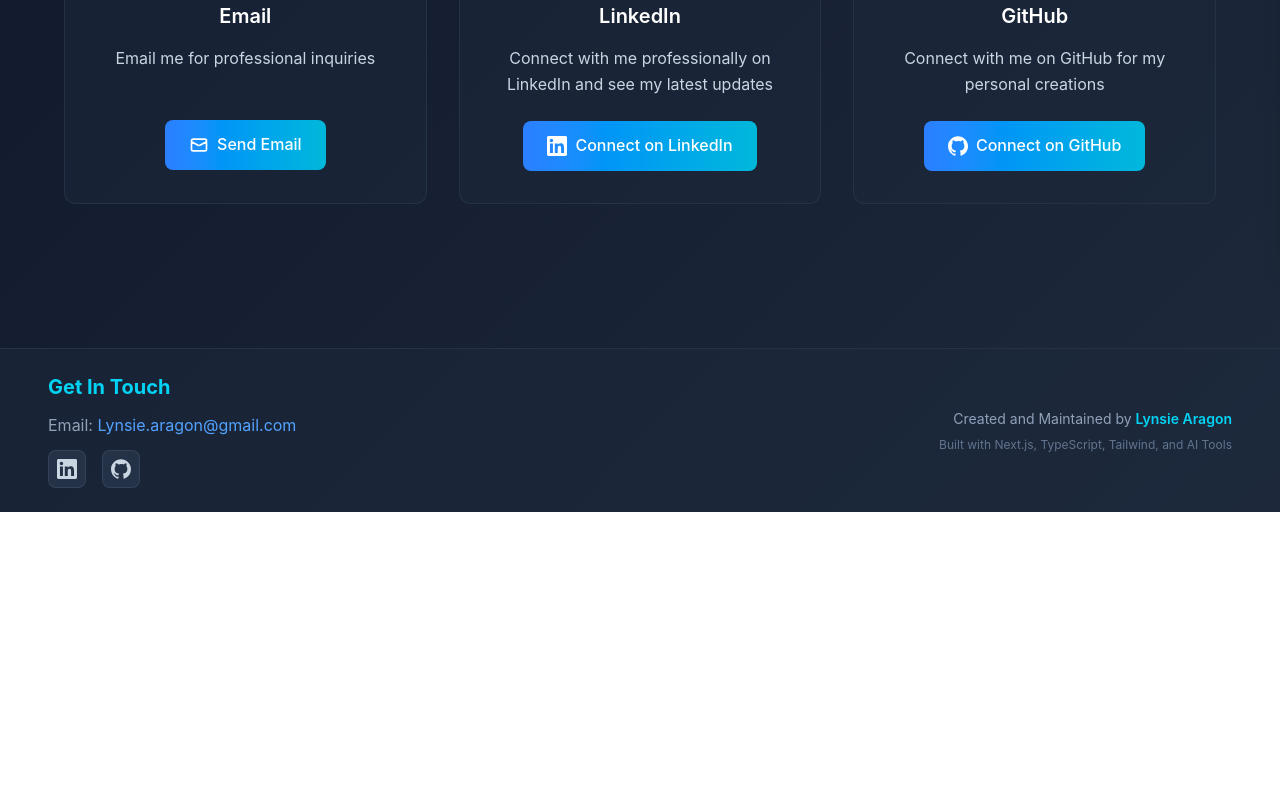
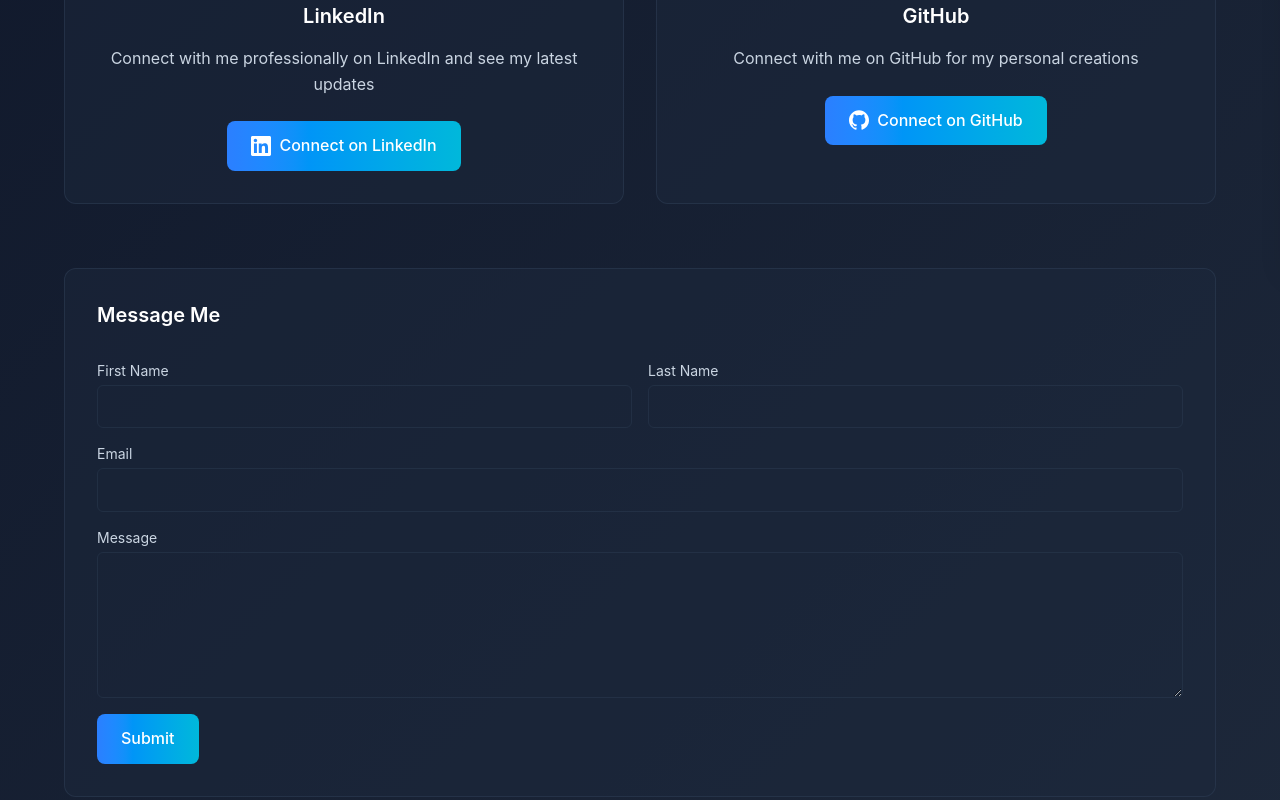
Before and after one commit to Lynsiearagon/lynsie-aragon-portfolio, a Next.js app: page /connect in a window 1280 px wide. Shown: the part 540-1340 px from the top of the page. Before the commit the page ends 1052 px from the top, so only its background shows below. Built offline with nearby package versions, Linux system fonts and the light colour scheme.

Commit message:
Add Contact Form

```diff
--- a/src/app/connect/page.tsx
+++ b/src/app/connect/page.tsx
@@ -1,3 +1,4 @@
+import ContactForm from "@/components/ContactForm";
 import Link from "next/link";
 
 export default function ContactPage() {
@@ -17,51 +18,7 @@ export default function ContactPage() {
       </section>
 
       {/* Contact Methods */}
-      <div className="grid md:grid-cols-2 lg:grid-cols-3 gap-8 mb-16">
-        {/* Email Section */}
-        <div className="bg-slate-800/50 rounded-xl p-8 border border-slate-700/50 hover:border-blue-400/30 transition-all duration-300">
-          <div className="text-center">
-            <div className="w-16 h-16 bg-blue-500/20 rounded-full flex items-center justify-center mx-auto mb-6">
-              <svg
-                className="w-8 h-8 text-blue-400"
-                fill="none"
-                stroke="currentColor"
-                viewBox="0 0 24 24"
-              >
-                <path
-                  strokeLinecap="round"
-                  strokeLinejoin="round"
-                  strokeWidth={2}
-                  d="M3 8l7.89 4.26a2 2 0 002.22 0L21 8M5 19h14a2 2 0 002-2V7a2 2 0 00-2-2H5a2 2 0 00-2 2v10a2 2 0 002 2z"
-                />
-              </svg>
-            </div>
-            <h3 className="text-xl font-semibold text-white mb-4">Email</h3>
-            <p className="text-slate-300 mb-6 h-12.5">
-              Email me for professional inquiries
-            </p>
-            <a
-              href="mailto:Lynsie.aragon@gmail.com"
-              className="inline-flex items-center px-6 py-3 bg-gradient-to-r from-blue-500 to-cyan-500 hover:from-blue-600 hover:to-cyan-600 text-white font-medium rounded-lg transition-all duration-200 transform hover:scale-105 hover:shadow-lg"
-            >
-              <svg
-                className="w-5 h-5 mr-2"
-                fill="none"
-                stroke="currentColor"
-                viewBox="0 0 24 24"
-              >
-                <path
-                  strokeLinecap="round"
-                  strokeLinejoin="round"
-                  strokeWidth={2}
-                  d="M3 8l7.89 4.26a2 2 0 002.22 0L21 8M5 19h14a2 2 0 002-2V7a2 2 0 00-2-2H5a2 2 0 00-2 2v10a2 2 0 002 2z"
-                />
-              </svg>
-              Send Email
-            </a>
-          </div>
-        </div>
-
+      <div className="grid md:grid-cols-2  gap-8 mb-16">
         {/* LinkedIn Section */}
         <div className="bg-slate-800/50 rounded-xl p-8 border border-slate-700/50 hover:border-blue-400/30 transition-all duration-300">
           <div className="text-center">
@@ -132,6 +89,13 @@ export default function ContactPage() {
         </div>
       </div>
 
+      {/* Contact Form */}
+      <section className="mt-8 mb-16 mx-auto">
+        <div className="">
+          <ContactForm />
+        </div>
+      </section>
+
       {/* Additional Platforms */}
       {/* <section className="text-center">
         <h2 className="text-2xl font-bold text-cyan-400 mb-6">
--- /dev/null
+++ b/src/components/ContactForm.tsx
@@ -0,0 +1,138 @@
+"use client";
+
+import { useState, FormEvent } from "react";
+
+function encode(data: Record<string, string>) {
+  return Object.keys(data)
+    .map((key) => encodeURIComponent(key) + "=" + encodeURIComponent(data[key]))
+    .join("&");
+}
+
+export default function ContactForm() {
+  const [firstName, setFirstName] = useState("");
+  const [lastName, setLastName] = useState("");
+  const [email, setEmail] = useState("");
+  const [message, setMessage] = useState("");
+  const [status, setStatus] = useState<
+    "idle" | "submitting" | "success" | "error"
+  >("idle");
+
+  async function handleSubmit(e: FormEvent) {
+    e.preventDefault();
+    setStatus("submitting");
+
+    const data = {
+      "form-name": "contact",
+      "First Name": firstName,
+      "Last Name": lastName,
+      Email: email,
+      Message: message,
+    };
+
+    try {
+      const res = await fetch("/", {
+        method: "POST",
+        headers: { "Content-Type": "application/x-www-form-urlencoded" },
+        body: encode(data),
+      });
+
+      if (res.ok) {
+        setStatus("success");
+        setFirstName("");
+        setLastName("");
+        setEmail("");
+        setMessage("");
+      } else {
+        setStatus("error");
+      }
+    } catch (err) {
+      setStatus("error");
+    }
+  }
+
+  return (
+    <div className="bg-slate-800/50 rounded-xl p-8 border border-slate-700/50 hover:border-blue-400/30 transition-all duration-300">
+      <h3 className="text-xl font-semibold text-white mb-8">Message Me</h3>
+
+      <form
+        name="contact"
+        method="POST"
+        data-netlify="true"
+        onSubmit={handleSubmit}
+        className="space-y-4"
+      >
+        <input type="hidden" name="form-name" value="contact" />
+        <p className="hidden">
+          <label>
+            Don’t fill this out if you’re human: <input name="bot-field" />
+          </label>
+        </p>
+
+        <div className="grid grid-cols-1 md:grid-cols-2 gap-4">
+          <label className="flex flex-col">
+            <span className="text-sm text-slate-300 mb-1">First Name</span>
+            <input
+              name="first-name"
+              value={firstName}
+              onChange={(e) => setFirstName(e.target.value)}
+              required
+              className="bg-transparent border border-slate-700/40 rounded-md p-2 text-slate-50 placeholder-slate-400"
+            />
+          </label>
+
+          <label className="flex flex-col">
+            <span className="text-sm text-slate-300 mb-1">Last Name</span>
+            <input
+              name="last-name"
+              value={lastName}
+              onChange={(e) => setLastName(e.target.value)}
+              required
+              className="bg-transparent border border-slate-700/40 rounded-md p-2 text-slate-50 placeholder-slate-400"
+            />
+          </label>
+        </div>
+
+        <label className="flex flex-col">
+          <span className="text-sm text-slate-300 mb-1">Email</span>
+          <input
+            name="email"
+            type="email"
+            value={email}
+            onChange={(e) => setEmail(e.target.value)}
+            required
+            className="bg-transparent border border-slate-700/40 rounded-md p-2 text-slate-50 placeholder-slate-400"
+          />
+        </label>
+
+        <label className="flex flex-col">
+          <span className="text-sm text-slate-300 mb-1">Message</span>
+          <textarea
+            name="message"
+            value={message}
+            onChange={(e) => setMessage(e.target.value)}
+            required
+            rows={5}
+            className="bg-transparent border border-slate-700/40 rounded-md p-2 text-slate-50 placeholder-slate-400"
+          />
+        </label>
+
+        <div className="flex items-center gap-4">
+          <button
+            type="submit"
+            disabled={status === "submitting"}
+            className="inline-flex items-center px-6 py-3 bg-gradient-to-r from-blue-500 to-cyan-500 hover:from-blue-600 hover:to-cyan-600 text-white font-medium rounded-lg transition-all duration-200 transform hover:scale-105 hover:shadow-lg"
+          >
+            {status === "submitting" ? "Sending..." : "Submit"}
+          </button>
+
+          {status === "success" && (
+            <span className="text-green-400">Submitted</span>
+          )}
+          {status === "error" && (
+            <span className="text-red-400">Submission failed. Try again.</span>
+          )}
+        </div>
+      </form>
+    </div>
+  );
+}
--- a/src/components/Footer.tsx
+++ b/src/components/Footer.tsx
@@ -8,17 +8,6 @@ function Footer() {
           {/* Contact Information */}
           <div className="space-y-3 flex flex-col items-center md:items-start">
             <h3 className="text-xl font-bold text-cyan-400">Get In Touch</h3>
-            <div className="space-y-3">
-              <p className="text-slate-300">
-                <span className="text-slate-400">Email:</span>{" "}
-                <a
-                  href="mailto:Lynsie.aragon@gmail.com"
-                  className="text-blue-400 hover:text-blue-300 transition-colors"
-                >
-                  Lynsie.aragon@gmail.com
-                </a>
-              </p>
-            </div>
 
             {/* Social Links */}
             <div className="flex gap-4">
--- a/src/components/NavBar.tsx
+++ b/src/components/NavBar.tsx
@@ -101,16 +101,6 @@ export default function NavBar() {
               ))}
             </ul>
           </nav>
-
-          <div className="px-6 pb-6">
-            <a
-              href="mailto:Lynsie.aragon@gmail.com"
-              className="inline-flex w-full items-center justify-center px-4 py-2 text-sm bg-blue-500 hover:bg-blue-600 text-white rounded-md transition"
-              onClick={() => setOpen(false)}
-            >
-              Email Me
-            </a>
-          </div>
         </div>
       </aside>
     </>
```
